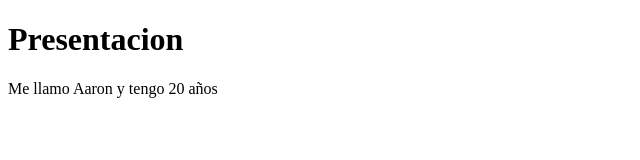
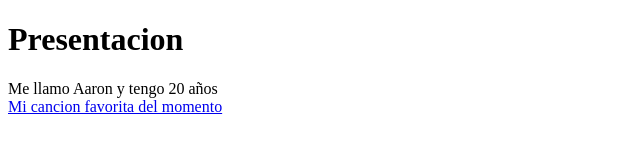
Before and after one commit to AaronDMcreator/Repo2, a plain HTML site: page index.html in a window 1280 px wide. Shown: the whole page, without its empty margins (0-640 px from the left). Drawn offline with Linux system fonts and the light colour scheme.

Commit message:
Se agrego con exito mi cancion favorita

```diff
--- a/index.html
+++ b/index.html
@@ -13,6 +13,9 @@
         </h1>
     </header>
     Me llamo Aaron y tengo 20 años
+    <nav>
+        <a href="https://www.youtube.com/watch?v=Nk8C9FdCdJQ&list=RDMMNk8C9FdCdJQ&start_radio=1" target="_blank">Mi cancion favorita del momento</a>
+    </nav>
 
 </body>
 </html>
```
